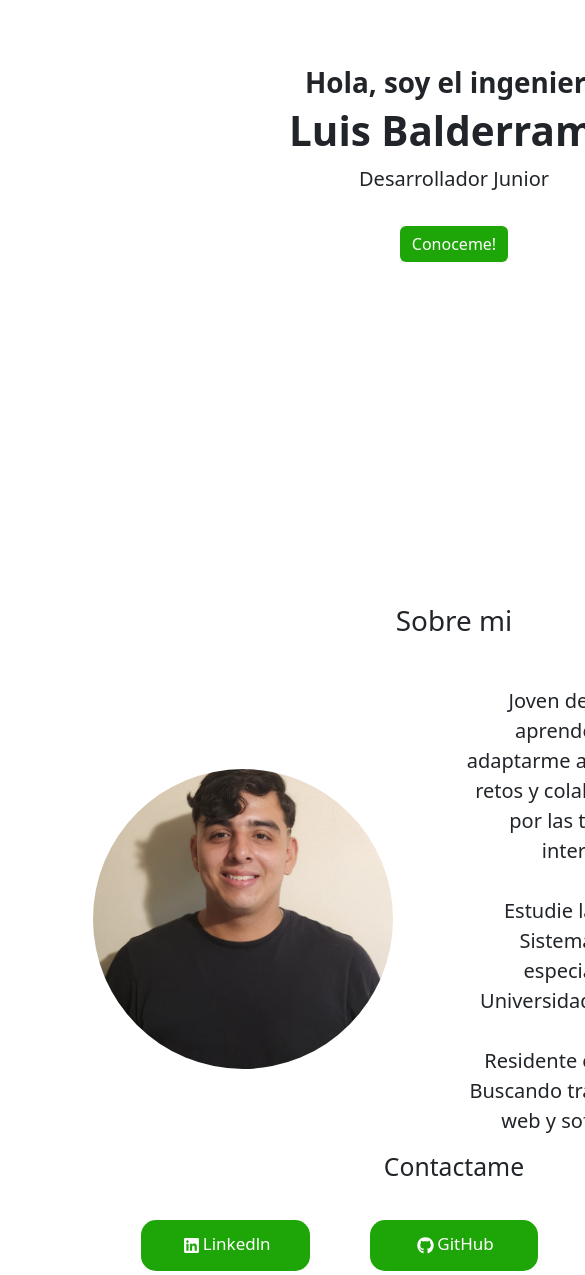
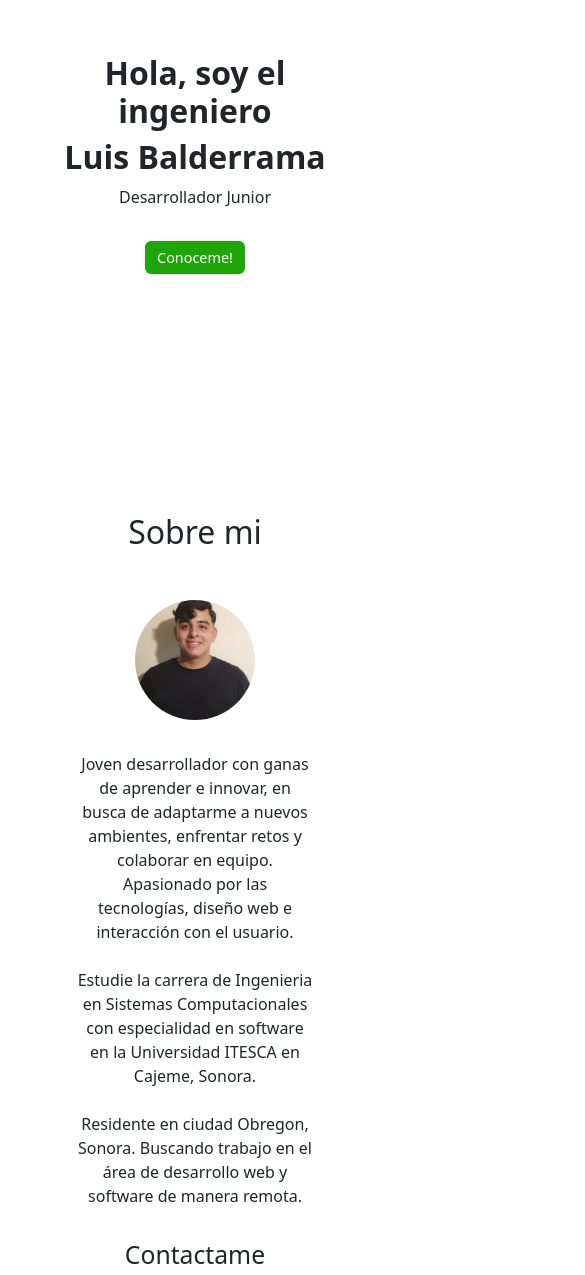
Before and after one commit to LuisBalderrama10/Luis-Balderrama-portfolio, a React (Vite) app: page / in a window 390 px wide. Shown: the part 290-1565 px from the top of the page, 585 px wide, since content can reach past the window. Built offline with nearby package versions, Linux system fonts and the light colour scheme.

Commit message:
Ajustes de responsividad en la sección Hero

```diff
--- a/src/About.css
+++ b/src/About.css
@@ -13,6 +13,11 @@ p {
     font-weight: 300;
 }
 
+.hero-section {
+  padding: 2rem;
+  flex-direction: column;
+}
+
 .button {
     background-color: #1ea608;
     border: #1ea608;
@@ -25,8 +30,31 @@ p {
 }
 
 .img-Luis {
-    width: 300px;
+    width: 350px;
   height: auto;
-  border-radius: 150px;
-  object-fit: cover;
+  border-radius: 300px;
+  margin-bottom: 1rem;
 }
+
+/* Media query para celular */
+@media (max-width: 768px) {
+  .row {
+    flex-direction: column;
+  }
+
+  .col {
+    width: 100% !important;
+    margin-bottom: 1rem;
+    text-align: center;
+  }
+
+  .button {
+    display: block;
+    width: 100%;
+    margin: 0.5rem 0;
+  }
+
+  .img-Luis {
+    width: 120px;
+  }
+}
--- /dev/null
+++ b/src/Hero.css
@@ -0,0 +1,16 @@
+
+.hero-section h1 {
+    font-size: 3rem; /* Por defecto */
+}
+
+@media (max-width: 768px) {
+    .hero-section h1 {
+        font-size: 2rem; /* Reducir el tamaño de fuente en pantallas pequeñas */
+    }
+    .hero-section p {
+        font-size: 1rem; /* Ajustar el tamaño del párrafo */
+    }
+    .hero-section button {
+        font-size: 0.9rem; /* Ajustar el tamaño del botón */
+    }
+}
--- a/src/components/About.tsx
+++ b/src/components/About.tsx
@@ -10,10 +10,10 @@ const NavBar = () => {
                 <h1>Sobre mi</h1>
                 <div className="container text-center mt-5">
                     <div className="row align-items-center ">
-                        <div className="col" style={{ content: "auto auto", width: "100vh" }}>
+                        <div className="col">
                             <img src={PerfilMuralla} alt="Perfil" className="img-Luis" />
                         </div>
-                        <div className="col" style={{ content: "auto auto", width: "90vh" }}>
+                        <div className="col">
                             <p>
                             Joven desarrollador con ganas de aprender e innovar, en busca de adaptarme a nuevos ambientes,
                             enfrentar retos y colaborar en equipo. Apasionado por las tecnologías, diseño web e interacción con el usuario.
--- a/src/components/Hero.tsx
+++ b/src/components/Hero.tsx
@@ -1,3 +1,5 @@
+import '../Hero.css';
+
 const Hero = () => {
     const scrollToAbout = () => {
         const aboutSection = document.getElementById("about");
```
